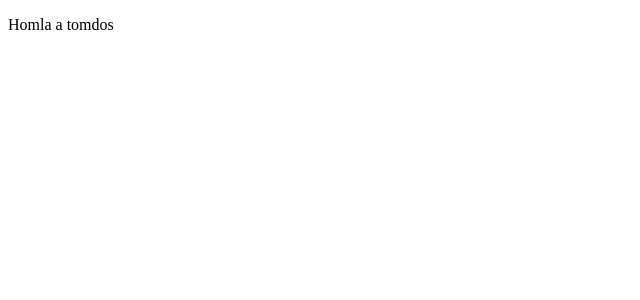
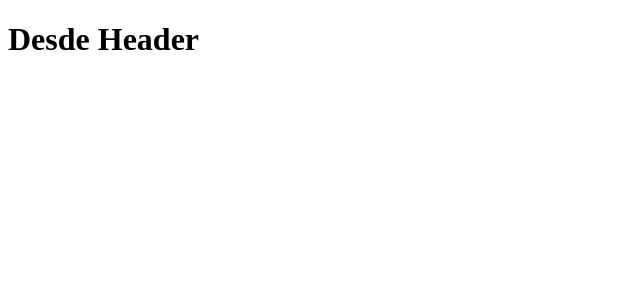
Before and after one commit to MikoVelascoRamirez/pacientes-veterinaria, a React (Vite) app in the folder pacientes_veterinaria/: page / in a window 1280 px wide. Shown: the top 300 px of the page, without its empty margins (0-640 px from the left). Built offline with nearby package versions, Linux system fonts and the light colour scheme.

Commit message:
4. feat: Creating Form

```diff
--- a/pacientes_veterinaria/src/App.jsx
+++ b/pacientes_veterinaria/src/App.jsx
@@ -1,9 +1,8 @@
-//import { useState } from 'react'
-function App() {
+import Header from '../components/Header';
+
+const App = () => {
   return (
-    <div>
-      <p>Homla a tomdos</p>
-    </div>
+    <Header />
   )
 }
 
```
Also changed, not shown: pacientes_veterinaria/components/Formulario.jsx (added, +10 -0 lines).
